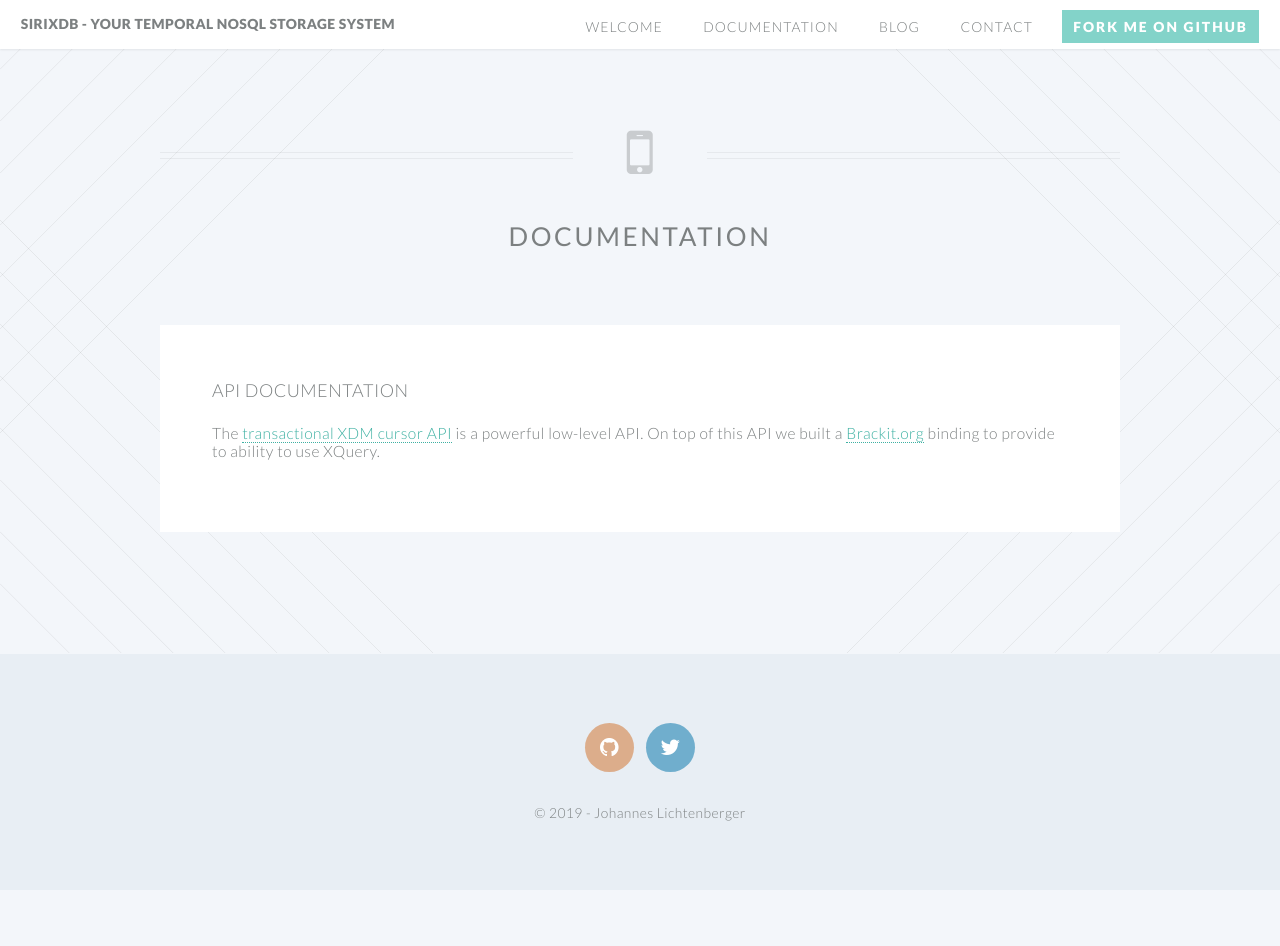
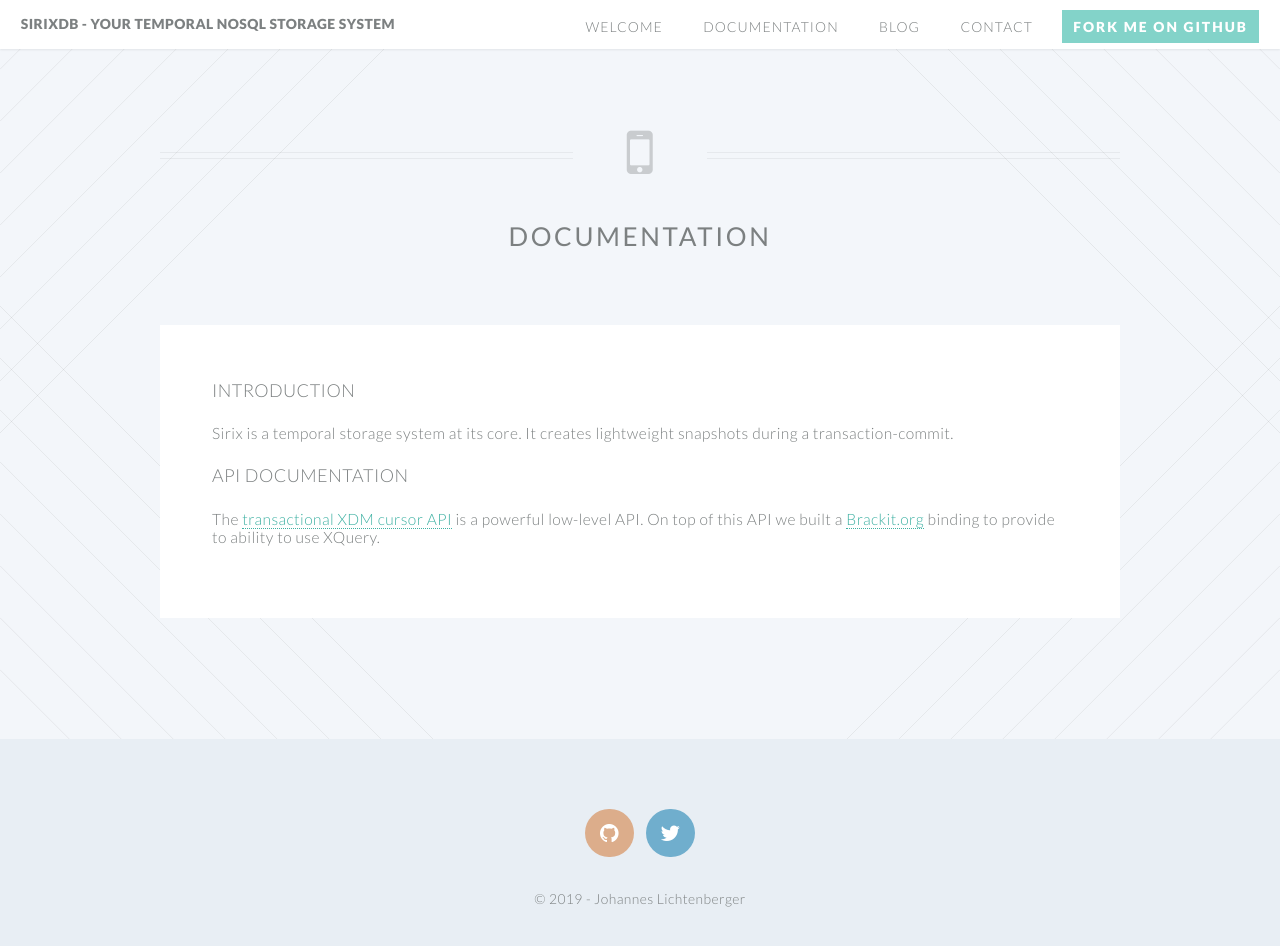
Before and after one commit to sirixdb/sirixdb.github.io, a Jekyll site: the page built from documentation.md, in a window 1280 px wide and 975 px high. Shown: the top 946 px of the window. Built offline with Jekyll 4.4.1, drawn with Linux system fonts in a browser that asks for light colours; our own code applies the rules of GitHub Pages for plain Markdown files.

Commit message:
Update documentation.md

```diff
--- a/documentation.md
+++ b/documentation.md
@@ -3,6 +3,9 @@ layout: documentation
 doctitle: Documentation
 ---
 
+### Introduction
+Sirix is a temporal storage system at its core. It creates lightweight snapshots during a transaction-commit.
+
 ### API documentation
 
 The [transactional XDM cursor API](/transactional-cursor-api.html) is a powerful low-level API. On top of this API we built a [Brackit.org](http://brackit.org) binding to provide to ability to use XQuery.
```
